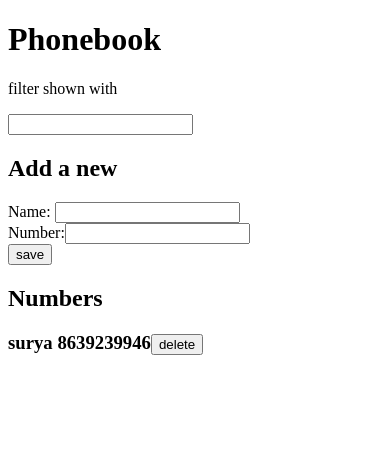
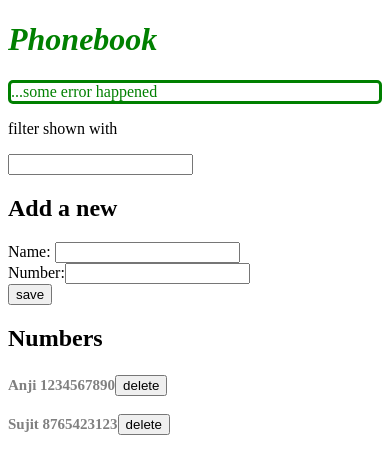
Before and after one commit to suryaprakash539/full-stack-open-2020, a React (Create React App) app in the folder part2/phonebook/: page / in a window 390 px wide. Shown: the top 474 px of the page. Built offline with nearby package versions, Linux system fonts and the light colour scheme; data requests are answered from the project's data file.

Commit message:
2.20 phonebook(notification) added

```diff
--- a/part2/phonebook/db.json
+++ b/part2/phonebook/db.json
@@ -1,9 +1,14 @@
 {
   "persons": [
     {
-      "name": "surya",
-      "number": "8639239946",
-      "id": 2
+      "name": "Anji",
+      "number": "1234567890",
+      "id": 4
+    },
+    {
+      "name": "Sujit",
+      "number": "8765423123",
+      "id": 5
     }
   ]
 }
--- a/part2/phonebook/src/App.js
+++ b/part2/phonebook/src/App.js
@@ -2,8 +2,10 @@ import React,{useState,useEffect} from 'react'
 import Persons from './components/Persons'
 import Filter from './components/Filter'
 import PersonForm from './components/PersonForm'
+import Notification from './components/Notification'
 
 import personService from './services/persons'
+import "./index.css"
 
 const App =()=>{
     const [persons,setPersons] = useState([])
@@ -11,6 +13,7 @@ const App =()=>{
     const [newNumber,setNewNumber] = useState('')
     const [newName,setNewName] = useState('')
     const [text,setNewText] = useState('')
+    const [notification,setNotification]=useState('...some error happened')
 
     useEffect(()=>{
         console.log('effect')
@@ -39,6 +42,10 @@ const App =()=>{
             .then((returnedPerson)=>{
                setPersons(persons.map(person=>person.id!==updatePerson.id?person:returnedPerson))
                setNewNumber('')
+               setNotification(`${changedPerson.name} number has been updated`)
+               setTimeout(()=>{
+                   setNotification(null)
+               },3000)
             })
        }
 
@@ -57,6 +64,10 @@ const App =()=>{
               setPersons(persons.concat(returnedPerson))
               setNewName('')
               setNewNumber('')
+              setNotification(`${returnedPerson.name} is added`)
+              setTimeout(()=>{
+                  setNotification(null)
+              },3000)
          })
 
 
@@ -86,6 +97,10 @@ const App =()=>{
          .then((returnedPerson)=>{
             console.log(returnedPerson)
             setPersons(persons.filter(person=>person.id!==id))
+            setNotification(`${name} has been deleted`)
+            setTimeout(()=>{
+              setNotification(null)
+            },5000)
          })
          .catch(err=>{
              console.log(err)
@@ -96,6 +111,7 @@ const App =()=>{
     return(
       <>
        <h1>Phonebook</h1>
+       <Notification message={notification}/>
        <Filter text={text}
                handleTextChange={handleTextChange}/>
 
--- /dev/null
+++ b/part2/phonebook/src/components/Notification.js
@@ -0,0 +1,14 @@
+import React from 'react'
+
+const Notification=({message})=>{
+   if(message==null){
+       return null
+   }
+   return(
+       <div className='successful error'>
+        {message}
+       </div>
+   )
+}
+
+export default Notification
--- a/part2/phonebook/src/components/Person.js
+++ b/part2/phonebook/src/components/Person.js
@@ -4,7 +4,7 @@ const Person=(props)=>{
     const {person,handleDelete}=props
   return(
       <React.Fragment>
-        <h3> {person.name} {person.number}
+        <h3 className='person'> {person.name} {person.number}
         <button onClick={()=>handleDelete(person.id,person.name)}>delete</button>
         </h3>
 
--- a/part2/phonebook/src/index.css
+++ b/part2/phonebook/src/index.css
@@ -1,13 +1,17 @@
-body {
-  margin: 0;
-  font-family: -apple-system, BlinkMacSystemFont, 'Segoe UI', 'Roboto', 'Oxygen',
-    'Ubuntu', 'Cantarell', 'Fira Sans', 'Droid Sans', 'Helvetica Neue',
-    sans-serif;
-  -webkit-font-smoothing: antialiased;
-  -moz-osx-font-smoothing: grayscale;
+h1{
+  color:green;
+  font-style: italic;
 }
 
-code {
-  font-family: source-code-pro, Menlo, Monaco, Consolas, 'Courier New',
-    monospace;
+
+.person{
+  color:gray;
+  padding-top:3px;
+  font-size:15px;
 }
+
+.successful{
+  color:green;
+  border-style:solid;
+  border-radius: 5px;
+}
```
